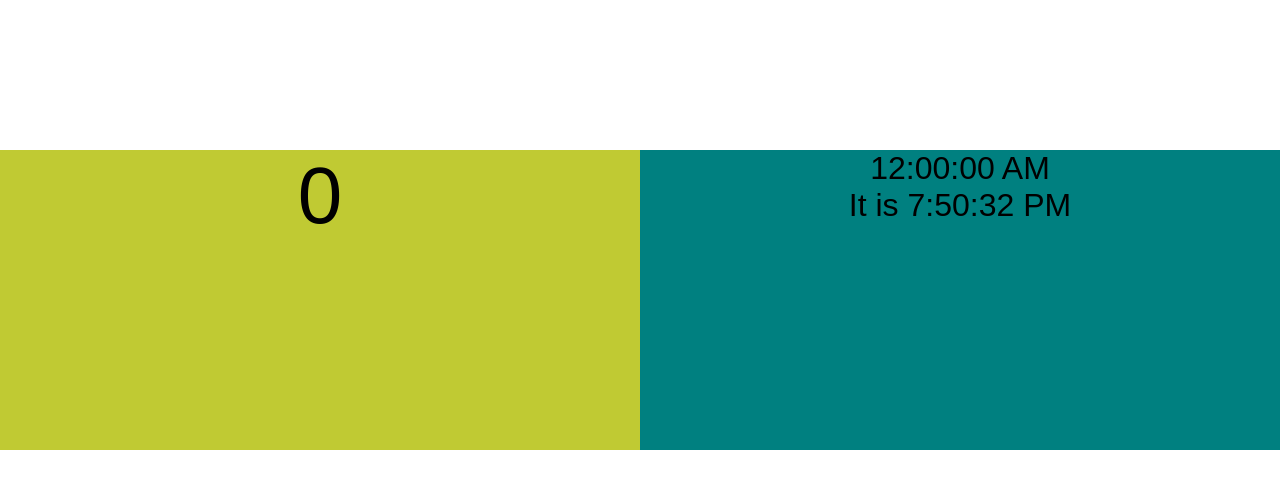
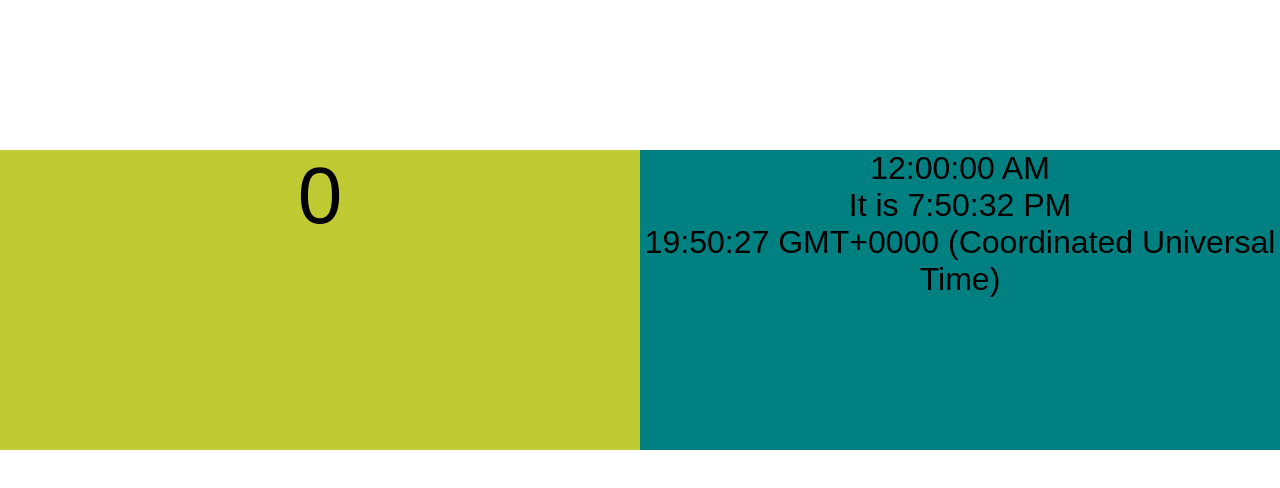
Before and after one commit to ToherIman/Timecounter, a React (Create React App) app: page / in a window 1280 px wide. Shown: the top 488 px of the page. Built offline with nearby package versions, Linux system fonts and the light colour scheme.

Commit message:
Formating

```diff
--- a/src/App.js
+++ b/src/App.js
@@ -57,6 +57,7 @@ class App extends Component {
           <div onClick = {this.counter} style = { buttonStyle } > { this.state.count } </div>
           <div onClick = {this.start} style = {counterStyle}>
         {new Date(this.state.date).toLocaleTimeString()} <Clock />
+      {new Date(Date.now() - this.state.date).toTimeString()}
         </div>
         </div>
 
```
